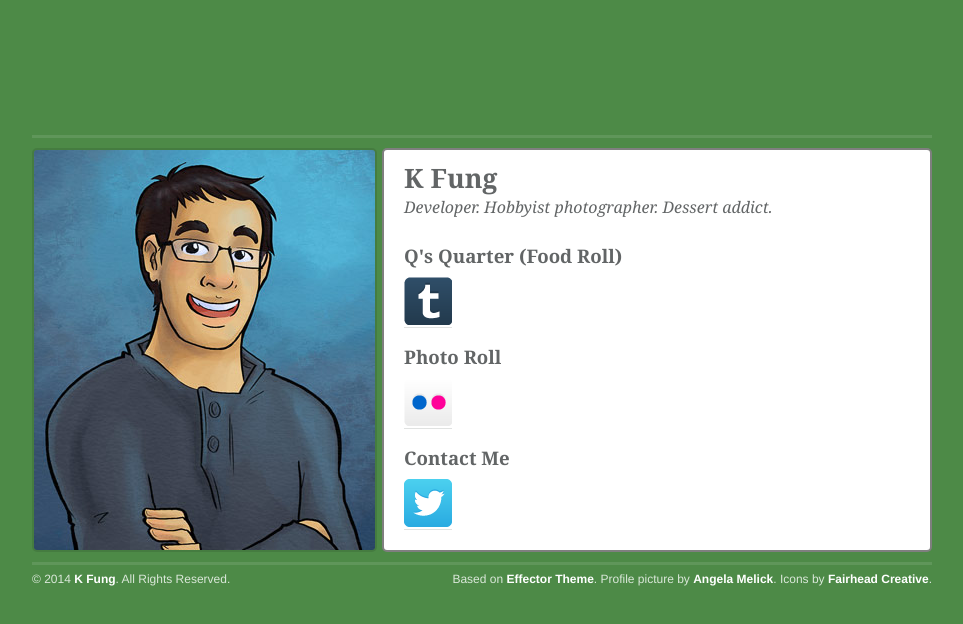
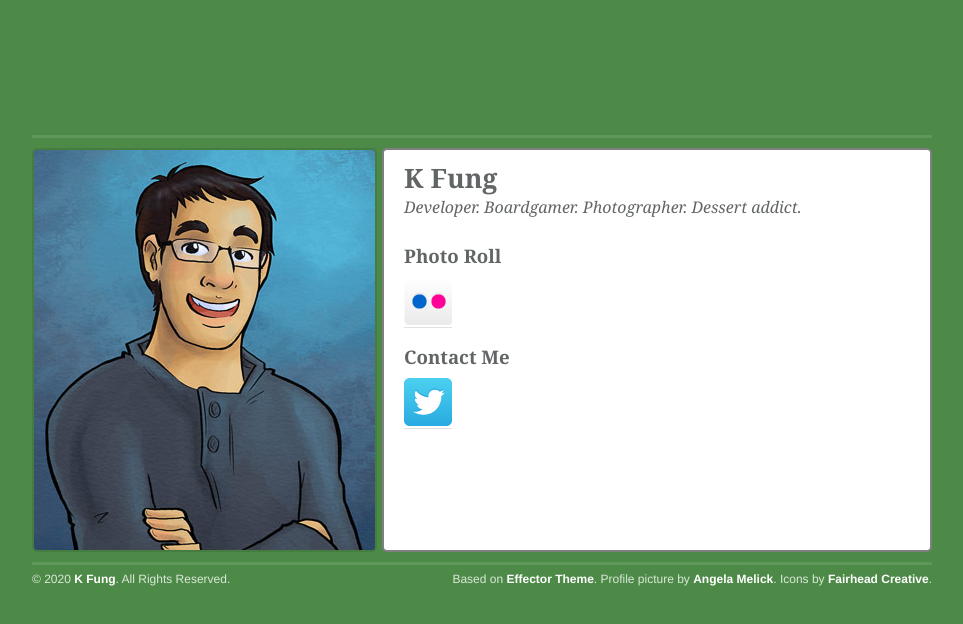
Before and after one commit to qasic/qasic.com, a plain HTML site: page index.html in a window 1280 px wide. Shown: the whole page, without its empty margins (158-1121 px from the left). Drawn offline with Linux system fonts and the light colour scheme.

Commit message:
Minor details update for 2020

```diff
--- a/index.html
+++ b/index.html
@@ -133,9 +133,7 @@
 			<div class="post-panel">
 				<div id="description" class="copy">
 					<h1 id="name">K Fung</h1>
-					<p id="tag">Developer. Hobbyist photographer. Dessert addict.</p>
-					<h2>Q's Quarter (Food Roll)</h2>
-					<p class="social"><a href="http://q.qasic.com" class="webicon-tumblr"></a></p>
+					<p id="tag">Developer. Boardgamer. Photographer. Dessert addict.</p>
 					<h2>Photo Roll</h2>
 					<p class="social"><a href="http://flickr.com/qasic" class="webicon-flickr"></a></p>
 					<h2>Contact Me</h2>
@@ -144,7 +142,7 @@
 			</div>
 		</div>
 		<div id="footer" class="ruled-top pad5">
-			<div id="copyright">&copy; 2014 <a href="/">K Fung</a>. All Rights Reserved.</div>
+			<div id="copyright">&copy; 2020 <a href="/">K Fung</a>. All Rights Reserved.</div>
 			<div id="credits">Based on <a href="https://www.tumblr.com/theme/17403">Effector Theme</a>. Profile picture by <a href="http://www.wastedtalent.ca">Angela Melick</a>. Icons by <a href="http://fairheadcreative.com">Fairhead Creative</a>.</div>
 		</div>
 	</div>
```
